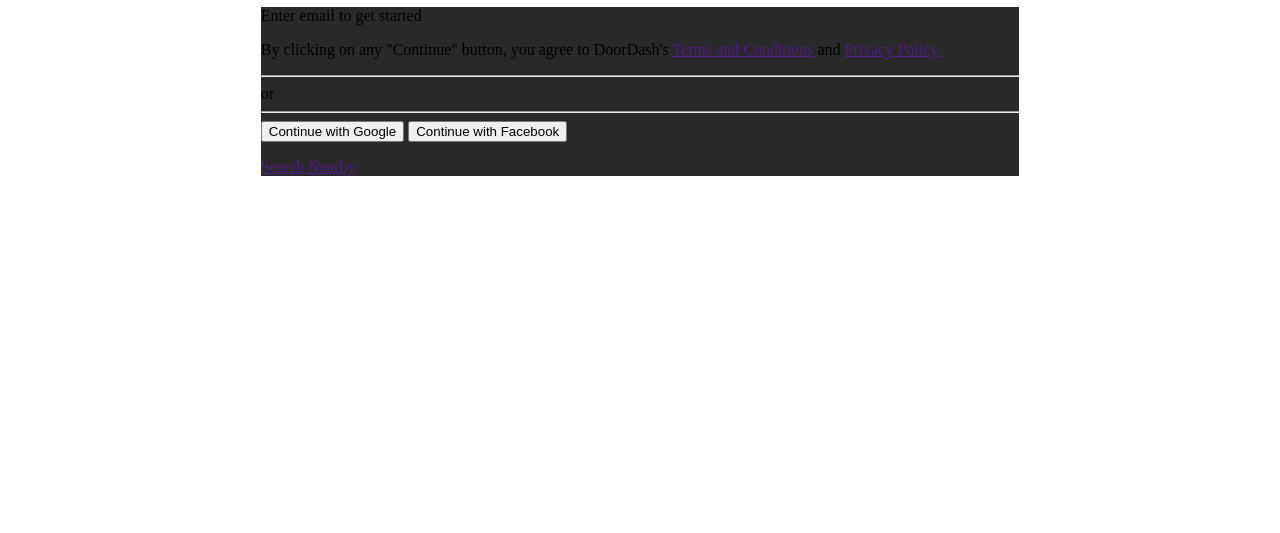
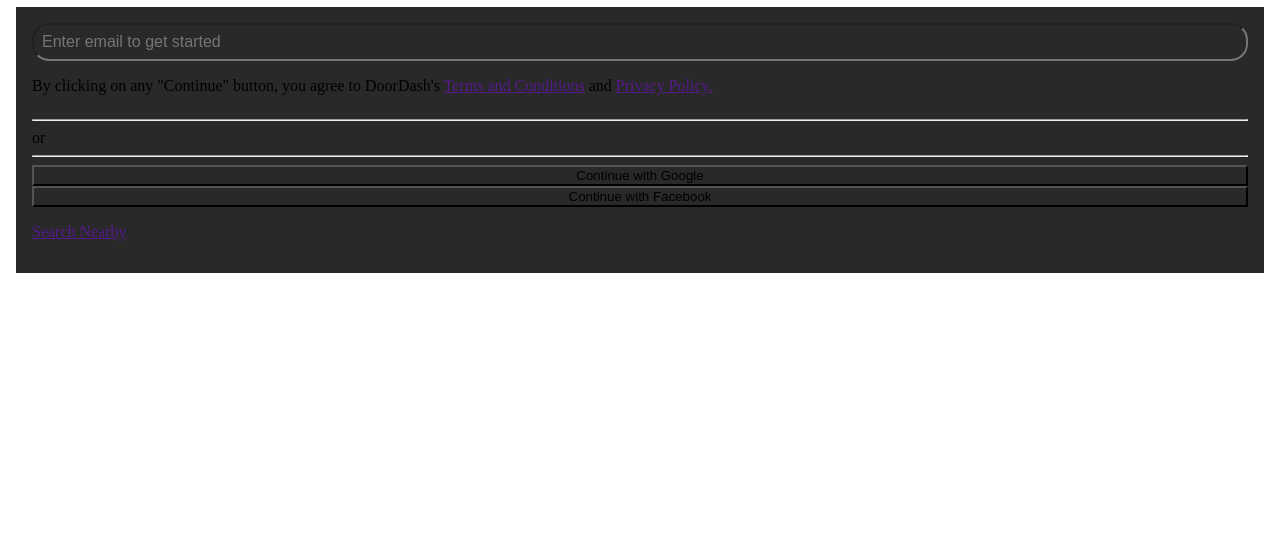
Before and after one commit to sdecu/doorDashClone, a plain HTML site: page index.html in a window 1280 px wide. Shown: the part 334-867 px from the top of the page. Before the commit the page ends 800 px from the top, so only its background shows below. Drawn offline with Linux system fonts and the light colour scheme.

Commit message:
add style to email form

```diff
--- a/index.html
+++ b/index.html
@@ -10,11 +10,12 @@
     <header>
         <h1>Discover restaurants and more near you.</h1>
         <div class="grey">
-            <form action="">Enter email to get started</form>
+            <input type="email" class="email" placeholder="Enter email to get started"></input>
             <p>By clicking on any "Continue" button, you agree to DoorDash's
                 <a href="">Terms and Conditions</a> and <a href="">Privacy Policy.</a>
             </p>
             <div><hr><span>or</span><hr></div>
+            <div class="continue"></div>
             <button>Continue with Google</button>
             <button>Continue with Facebook</button>
             <p><a href="">Search Nearby</a></p>
--- a/styles.css
+++ b/styles.css
@@ -1,12 +1,31 @@
 header  {
-    padding: 20%;
+    padding: 20% 1ch;
     background-image: url(https://img.cdn4dd.com/cdn-cgi/image/fit=cover,format=auto,quality=60/https://cdn.doordash.com/managed/consumer/seo/home/hero_v3/hero_desktop.png);
     background-position: center;
 }
 
 .grey   {
+    display: flex;
+    flex-direction: column;
     background-color: #292929;
+    padding: 1em;
+
 }
+
+.email  {
+    background: none;
+    font-size: 16px;
+    padding: 0.5em;
+    border: ;
+    border-radius: 17px;
+
+}
+
+
 hr  {
    display: flex;
 }
+
+button  {
+    background: none;
+}
```
